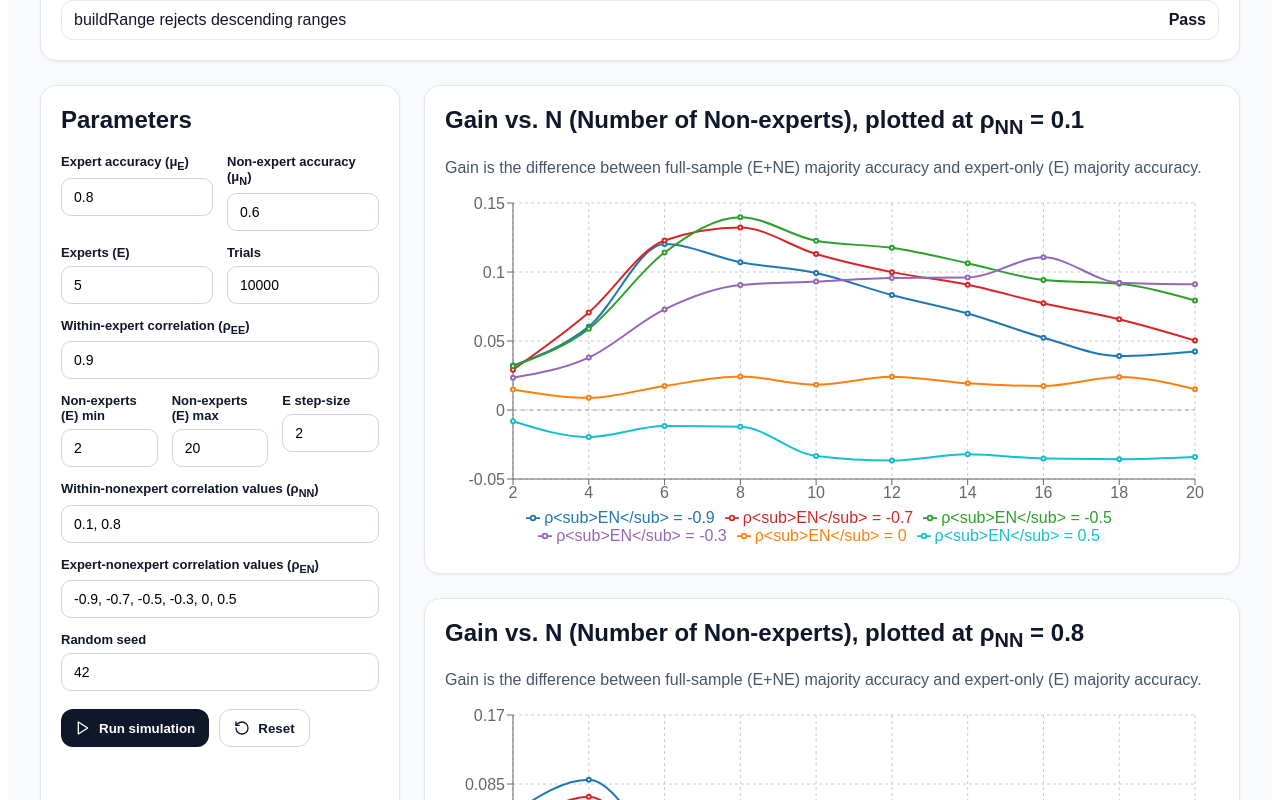
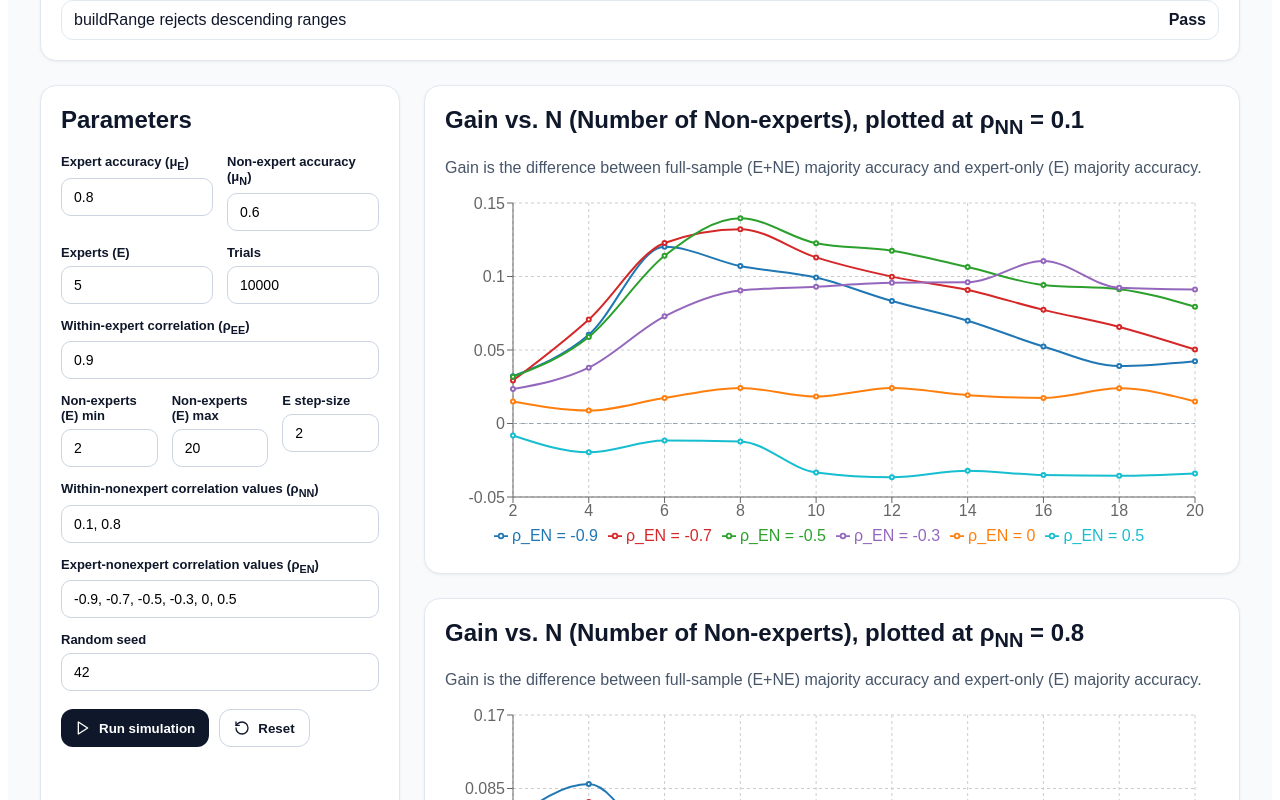
Before and after one commit to anujitchakraborty/democracy-simulator, a React (Vite) app: page / in a window 1280 px wide. Both pictures are taken after a click on the button "Run simulation". Shown: the part 366-1166 px from the top of the page. Built offline with nearby package versions, Linux system fonts and the light colour scheme.

Commit message:
Update App.jsx

```diff
--- a/src/App.jsx
+++ b/src/App.jsx
@@ -469,7 +469,7 @@ export default function App() {
             row[`rhoSN_${r}`] = sim.gain;
 
             if (sim.adjusted && sim.shrinkage > 0) {
-              warnings.push(`rho_NN=${rhoNN}, rho_SN=${rhoSN}, N1=${N1}: repaired infeasible correlation matrix.`);
+              warnings.push(`rho_NN=${rhoNN}, rho_EN=${rhoSN}, N1=${N1}: repaired infeasible correlation matrix.`);
             }
           }
 
@@ -644,7 +644,7 @@ export default function App() {
                               key={`${panelIndex}-${rhoSN}`}
                               type="monotone"
                               dataKey={`rhoSN_${r}`}
-                              name={`ρ<sub>EN</sub> = ${rhoSN}`}
+                              name={`ρ_EN = ${rhoSN}`}
                               stroke={palette[r % palette.length]}
                               strokeWidth={2}
                               dot={{ r: 2 }}
```
